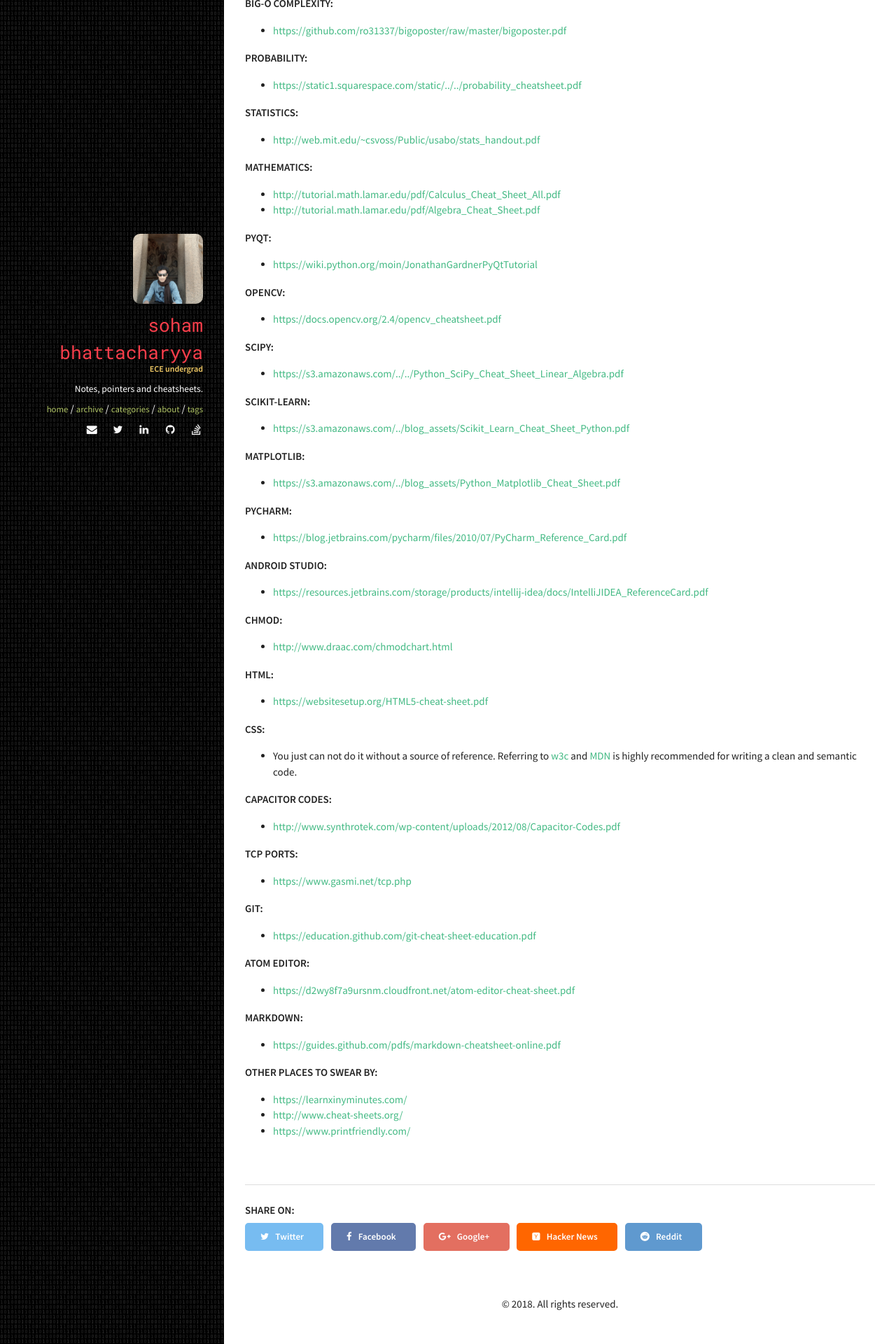
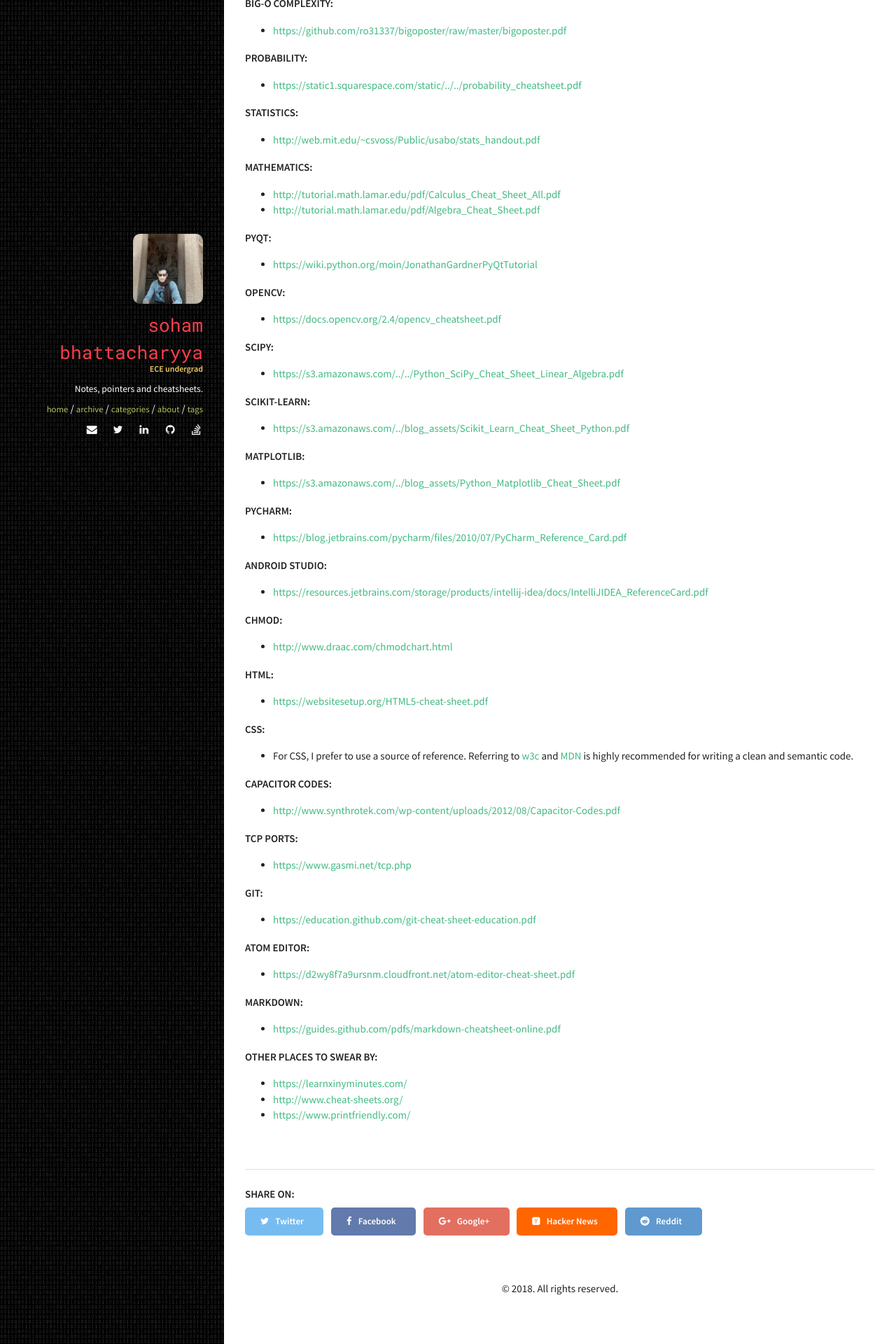
Before and after one commit to sohambhattacharyya/sohambhattacharyya.github.io, a Jekyll site: the page built from _posts/2017-12-09-A-Bunch-of-Cheatsheets.markdown, in a window 1280 px wide. Shown: the part 881-2801 px from the top of the page at 70% size. Built offline with Jekyll 4.4.1, drawn with Linux system fonts in a browser that asks for light colours; comment, search, counter and statistics services are not loaded.

Commit message:
Updated post.

```diff
--- a/_posts/2017-12-09-A-Bunch-of-Cheatsheets.markdown
+++ b/_posts/2017-12-09-A-Bunch-of-Cheatsheets.markdown
@@ -68,7 +68,7 @@ image:
 * [https://websitesetup.org/HTML5-cheat-sheet.pdf](https://websitesetup.org/HTML5-cheat-sheet.pdf){:target="_blank"}
 
 ###### CSS:
-* You just can not do it without a source of reference. Referring to [w3c](https://www.w3.org/Style/CSS/Overview.en.html){:target="_blank"} and [MDN](https://developer.mozilla.org/en-US/docs/Web/CSS){:target="_blank"} is highly recommended for writing a clean and semantic code.
+* For CSS, I prefer to use a source of reference. Referring to [w3c](https://www.w3.org/Style/CSS/Overview.en.html){:target="_blank"} and [MDN](https://developer.mozilla.org/en-US/docs/Web/CSS){:target="_blank"} is highly recommended for writing a clean and semantic code.
 
 ###### Capacitor Codes:
 * [http://www.synthrotek.com/wp-content/uploads/2012/08/Capacitor-Codes.pdf](http://www.synthrotek.com/wp-content/uploads/2012/08/Capacitor-Codes.pdf){:target="_blank"}
```
